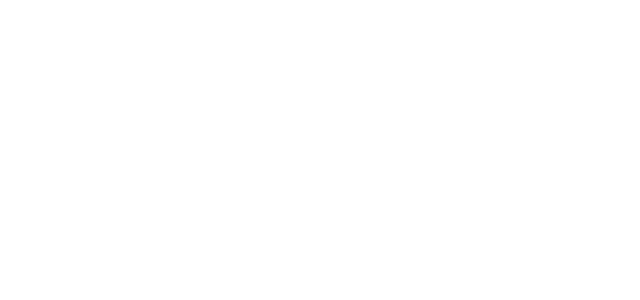
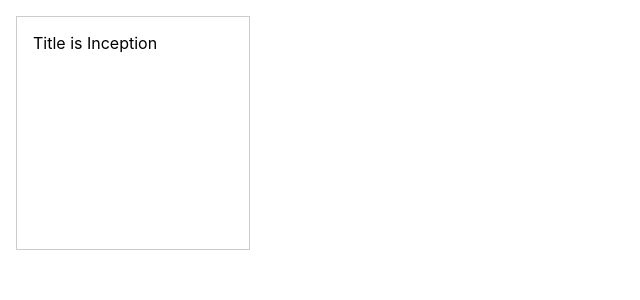
Before and after one commit to VladT8/movies, a React (Create React App) app in the folder movies/: page / in a window 1280 px wide. Shown: the top 300 px of the page, without its empty margins (0-640 px from the left). Built offline with nearby package versions, Linux system fonts and the light colour scheme.

Commit message:
component more simple

```diff
--- a/movies/src/App.tsx
+++ b/movies/src/App.tsx
@@ -1,9 +1,14 @@
 import React from 'react';
-import 'normalize.css';
+
+import { MovieCard } from './components/ui/movieCard/movieCard';  // Изменено имя файла и путь
 
 function App() {
   return (
-    <div className="App"></div>
+    <div className="App">
+      <MovieCard
+      title='Inception'
+      />
+    </div>
   );
 }
 
--- a/movies/src/components/ui/movieCard/movieCard.styles.ts
+++ b/movies/src/components/ui/movieCard/movieCard.styles.ts
@@ -4,13 +4,6 @@
   border: 1px solid #ccc;
   padding: 16px;
   margin: 16px;
-  max-width: 300px;
+  width: 200px;
+  height: 200px;
 `;
-
-export const Title = styled.h3`
-  font-size: 24px;
-`;
-
-export const Info = styled.div`
-  font-size: 20px;
-`;
--- a/movies/src/components/ui/movieCard/movieCard.tsx
+++ b/movies/src/components/ui/movieCard/movieCard.tsx
@@ -1,20 +1,14 @@
-import React from 'react';
-import { CardContainer, Title, Info } from './movieCard.styles';
+import React, { FC } from 'react';
+import { CardContainer } from './movieCard.styles';
 
 interface MovieCardProps {
   title: string;
-  year: string;
-  genre: string;
-  director: string;
 }
 
-export const MovieCard: React.FC<MovieCardProps> = ({ title, year, genre, director }) => {
+export const MovieCard: FC<MovieCardProps> = ({title}) => {
   return (
-    <CardContainer>
-      <Title>{title}</Title>
-      <Info>Year: {year}</Info>
-      <Info>Genre: {genre}</Info>
-      <Info>Director: {director}</Info>
-    </CardContainer>
+    <>
+      <CardContainer>Title is {title}</CardContainer>
+    </>
   );
 };
--- a/movies/src/react-app-env.d.ts
+++ /dev/null
@@ -1 +0,0 @@
-/// <reference types="react-scripts" />
```
Also changed, not shown: movies/package.json (+8 -1 lines), movies/src/reportWebVitals.ts (deleted, +0 -15 lines), movies/src/setupTests.ts (deleted, +0 -5 lines), 2 other files (tests, documents, lock files or other folders).
